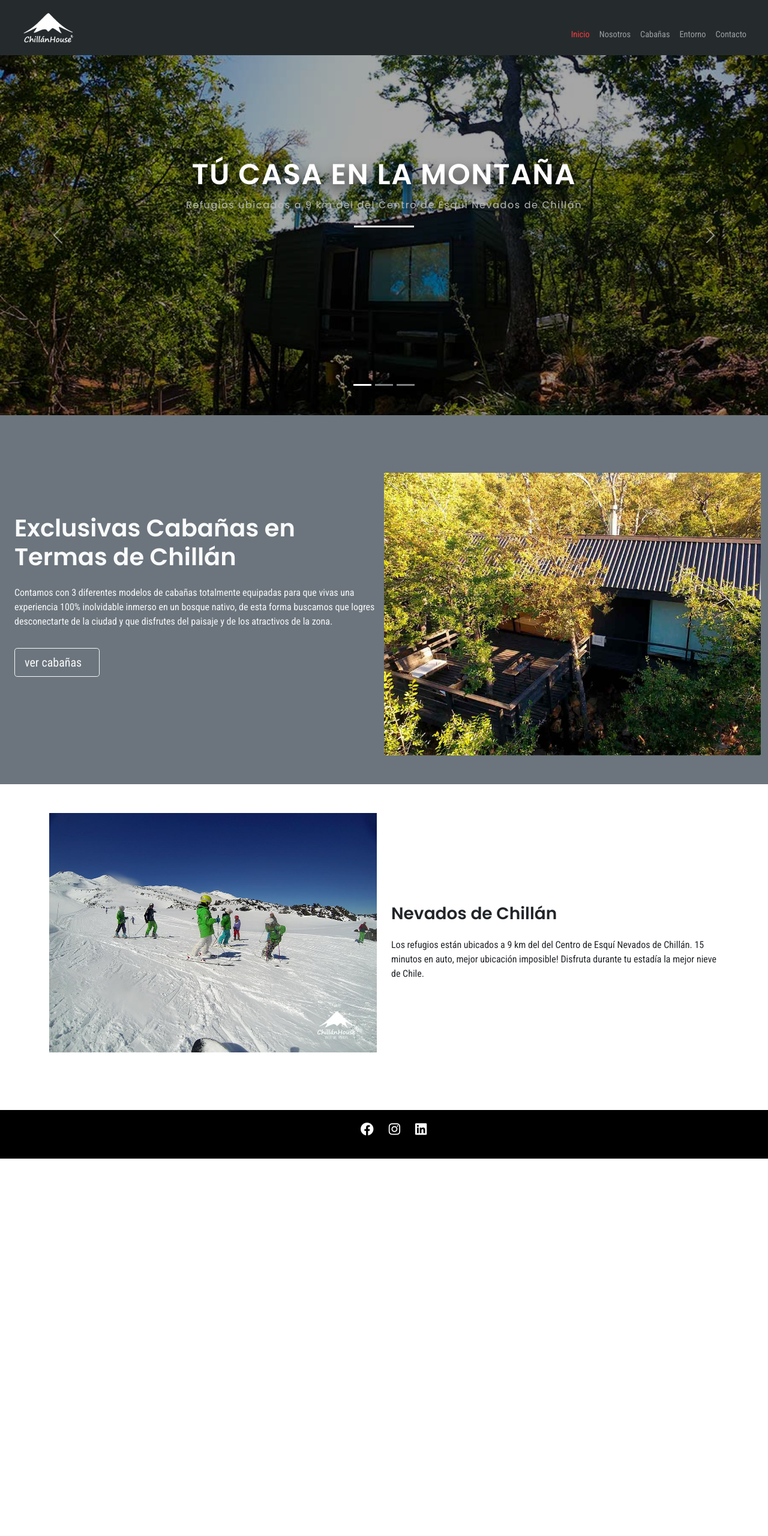
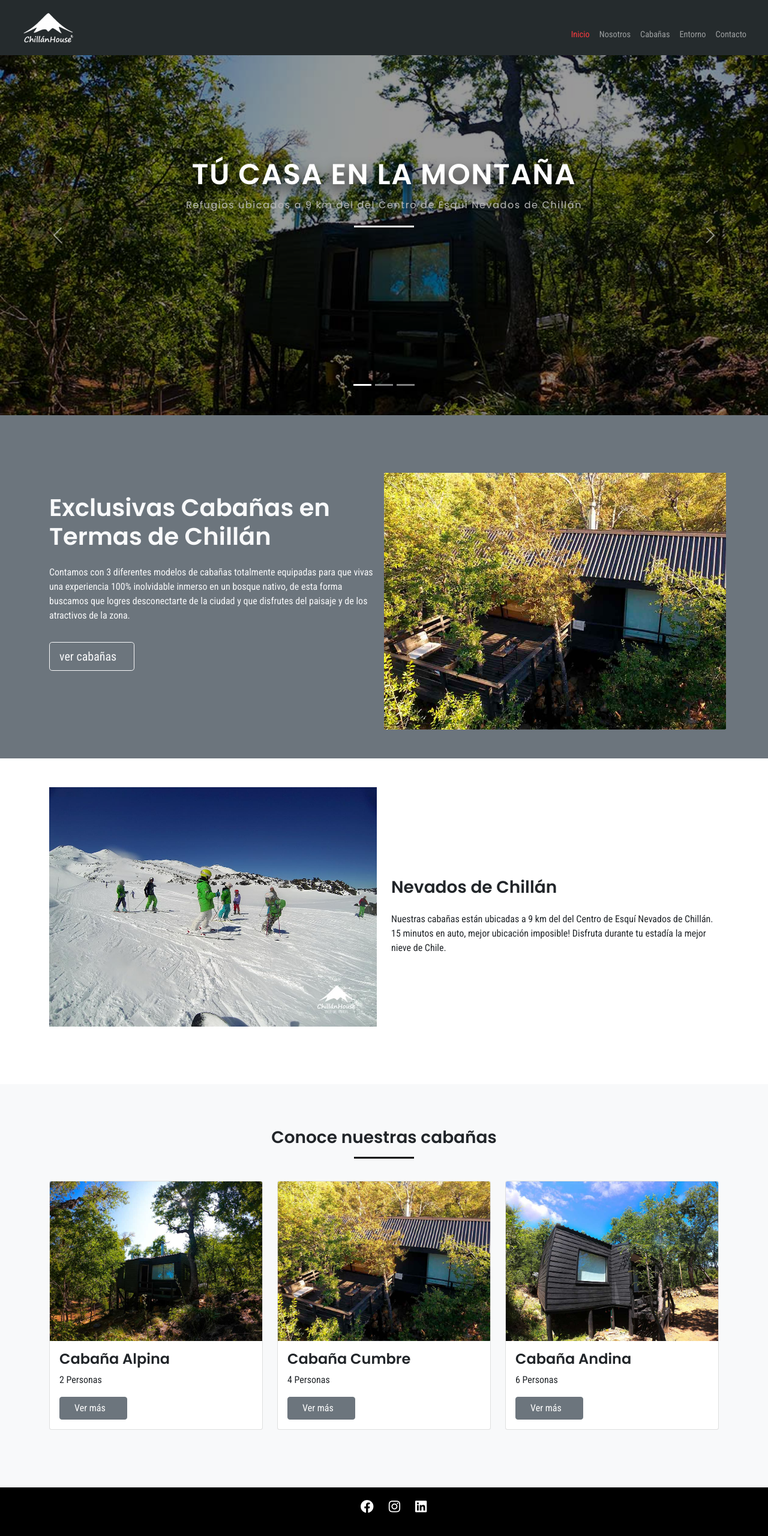
Before and after one commit to maicuel/coder-demo, a website: page index.html in a window 1280 px wide. Shown: the whole page at 60% size. Before the commit the page ends 1931 px from the top, so only its background shows below. Drawn offline with nearby package versions, Linux system fonts and the light colour scheme.

Commit message:
cambios 8 marzo

```diff
--- a/index.html
+++ b/index.html
@@ -54,6 +54,9 @@
 </head>
 
 <body class="h-100">
+
+
+
   <nav class="navbar sticky-top fixed-top navbar-expand-lg p-3 bg-dark navbar-dark">
     <div class="container-fluid">
       <a class="navbar-brand" href="index.html">
@@ -74,19 +77,6 @@
           <li class="nav-item">
             <a class="nav-link" href="cabanas.html">Cabañas</a>
           </li>
-
-          <!-- <li class="nav-item dropdown">
-            <a class="nav-link dropdown-toggle" href="cabañas.html" id="navbarDropdown" role="button" data-bs-toggle="dropdown" aria-expanded="false">
-              Cabañas
-            </a>
-            <ul class="dropdown-menu" aria-labelledby="navbarDropdown">
-              <li><a class="dropdown-item" href="cabana_alpina.html">Cabaña Alpina</a></li>
-              <li><a class="dropdown-item" href="cabana_cumbre.html">Cabaña Cumbre</a></li>
-              <li><a class="dropdown-item" href="cabana_andina.html">Cabaña Andina</a></li>
-            </ul>
-          </li> -->
-
-
           <li class="nav-item">
             <a class="nav-link" href="entorno.html">Entorno</a>
           </li>
@@ -98,7 +88,7 @@
     </div>
   </nav>
 
-  <div id="home-slider" class="carousel slide" data-bs-ride="carousel">
+  <div id="home-slider" class="carousel slide carousel-fade" data-bs-ride="carousel">
     <div class="carousel-indicators">
       <button type="button" data-bs-target="#home-slider" data-bs-slide-to="0" class="active" aria-current="true"
         aria-label="Slide 1"></button>
@@ -140,6 +130,8 @@
 
 
   <div class="container-fluid bg-secondary text-light px-4">
+
+    <div class="container">
       <div class="row d-flex align-items-center pt-5 pb-5">
         <div class="col-md-6 col-sm-12">
           <h1 class="mb-4">Exclusivas Cabañas en Termas de Chillán</h1>
@@ -155,6 +147,10 @@
       </div>
     </div>
 
+  </div>
+
+
+
   <div class="container">
     <div class="row d-flex align-items-center pt-5 pb-5">
       <div class="col-md-6 col-sm-12 mb-5 img-effect">
@@ -162,8 +158,54 @@
       </div>
       <div class="col-md-6 col-sm-12">
         <h3 class="mb-4">Nevados de Chillán</h3>
-        <p>Los refugios están ubicados a 9 km del del Centro de Esquí Nevados de Chillán. 15 minutos en auto, mejor
+        <p>Nuestras cabañas están ubicadas a 9 km del del Centro de Esquí Nevados de Chillán. 15 minutos en auto, mejor
           ubicación imposible! Disfruta durante tu estadía la mejor nieve de Chile.</p>
+      </div>
+    </div>
+  </div>
+
+  <div class="container-fluid bg-light pt-5">
+    <div class="row d-flex align-items-center">
+      <div class="col text-center mt-4">
+        <h3 class="subtitle-underline">Conoce nuestras cabañas</h3>
+      </div>
+    </div>
+
+    <div class="container">
+      <div class="row d-flex align-items-center pt-5 pb-5">
+        <div class="col-md-4 col-sm-12 pb-5">
+          <div class="card">
+            <img src="images/alpina.jpg" class="card-img-top" alt="Cabaña Alpina para 2 personas en Chillán House">
+            <div class="card-body">
+              <h2 class="card-title">Cabaña Alpina</h2>
+              <p>2 Personas</p>
+              <a href="cabana_alpina.html" class="btn btn-secondary px-4">Ver más <i class="fas fa-chevron-right"></i></a>
+            </div>
+          </div>
+        </div>
+
+        <div class="col-md-4 col-sm-12 pb-5">
+          <div class="card">
+            <img src="images/cumbre.jpg" class="card-img-top" alt="Cabaña Cumbre para 4 personas en Chillán House">
+            <div class="card-body">
+              <h2 class="card-title">Cabaña Cumbre</h2>
+              <p> 4 Personas</p>
+              <a href="cabana_cumbre.html" class="btn btn-secondary px-4">Ver más <i class="fas fa-chevron-right"></i> </a>
+            </div>
+          </div>
+        </div>
+
+        <div class="col-md-4 col-sm-12 pb-5">
+          <div class="card">
+            <img src="images/andina.jpg" class="card-img-top" alt="Cabaña Andina para 6 personas en Chillán House">
+            <div class="card-body">
+              <h2 class="card-title">Cabaña Andina</h2>
+              <p>6 Personas</p>
+              <a href="cabana_andina.html" class="btn btn-secondary px-4">Ver más <i class="fas fa-chevron-right"></i></a>
+            </div>
+          </div>
+        </div>
+
       </div>
     </div>
   </div>
--- a/scss/base/_animations.scss
+++ b/scss/base/_animations.scss
@@ -41,3 +41,9 @@
         opacity: 1;
     }
   }
+
+
+
+  @keyframes opacity-anim {
+    100% { opacity: 1; }
+  }
--- a/scss/components/_carousel.scss
+++ b/scss/components/_carousel.scss
@@ -1,4 +1,5 @@
 /* Carousel */
+
 
 #home-slider {
    @extend %height_75;
@@ -6,8 +7,34 @@
     img {
         @extend %height_75;
         object-fit: cover;
+        transition: all .9s ease;
+        opacity: .6;
+    }
+
+    .carousel-item {
+
+        background-color: $black;
+
+        &:hover img {
+            transform: scale(1.1);
+            opacity: .4;
+
+        }
+
+        &img::before {
+            content: '';
+            position: absolute;
+            width: 100%;
+            @extend %height_75;
+            background-color: rgb(0 0 0 / 35%);
+
+        }
     }
 }
+
+
+
+
 
 .carousel {
     display: flex;
@@ -23,14 +50,6 @@
     }
 }
 
-
-#home-slider .carousel-item::before {
-    content: '';
-    position: absolute;
-    width: 100%;
-    @extend %height_75;
-    background-color: rgb(0 0 0 / 35%);
-}
 
 .carousel-caption {
     position: absolute;
--- a/scss/components/_gallery.scss
+++ b/scss/components/_gallery.scss
@@ -1,5 +1,35 @@
 /* Galeria */
 
+
+// .grid-container-gallery img {
+//     opacity: 0;
+//   }
+
+
+//  .grid-container-gallery img {
+//     animation: opacity-anim 1.5s forwards;
+//   }
+//  .grid-container-gallery img:nth-child(1) {
+//     animation-delay: .5s;
+//   }
+//  .grid-container-gallery img:nth-child(2) {
+//     animation-delay: 1s;
+//   }
+//  .grid-container-gallery img:nth-child(3) {
+//     animation-delay: 1.5s;
+//   }
+//   .grid-container-gallery img:nth-child(4) {
+//     animation-delay: 2s;
+//   }
+//   .grid-container-gallery img:nth-child(5) {
+//     animation-delay: 2.5s;
+//   }
+//   .grid-container-gallery img:nth-child(6) {
+//     animation-delay: 3s;
+//   }
+//   .grid-container-gallery img:nth-child(7) {
+//     animation-delay: 3.5s;
+//   }
 
 
 .grid-container-gallery {
@@ -8,29 +38,47 @@
     grid-gap: 1rem;
     padding: 3rem;
 
+    & img {
+        opacity: 0;
+    }
+
     & > .img-gallery {
         grid-template-columns: 1fr;
+        animation: opacity-anim 1.5s forwards;
 
         &:nth-child(1){
             grid-column: 1 / span 2;
+            animation-delay: .5s;
+        }
+
+        &:nth-child(2){
+            animation-delay: 1.0s;
         }
 
         &:nth-child(3){
             grid-column: 1 / span 1;
+            animation-delay: 1.5s;
         }
 
         &:nth-child(4){
             grid-column: auto / span 1;
+            animation-delay: 2s;
+        }
+
+        &:nth-child(5){
+            animation-delay: 2.5s;
         }
 
         &:nth-child(6){
             grid-column: auto / span 1;
             grid-row: auto / span 2;
+            animation-delay: 3s;
         }
 
         &:nth-child(7){
             grid-column: auto / span 2;
             grid-row: auto / span 2;
+            animation-delay: 3.5s;
         }
 
     }
```
Also changed, not shown: css/style.css, 2 other files. Lines whose indentation alone changed are shown as unchanged.
